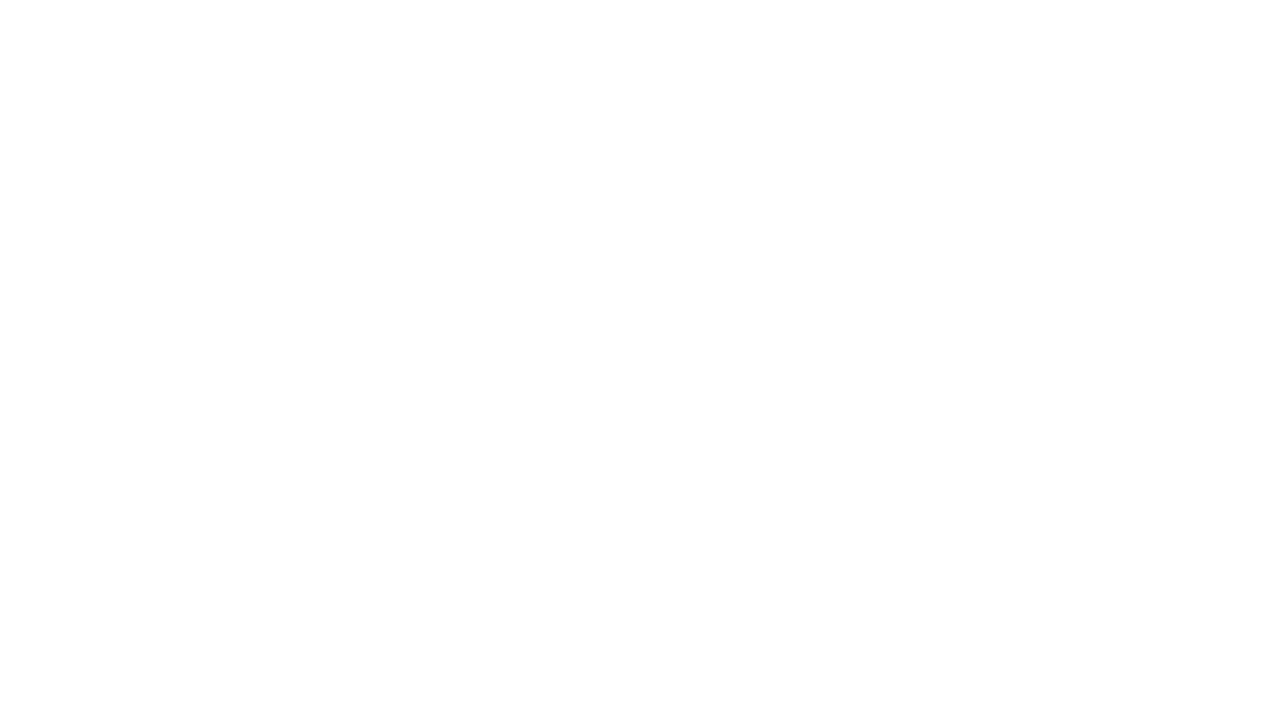
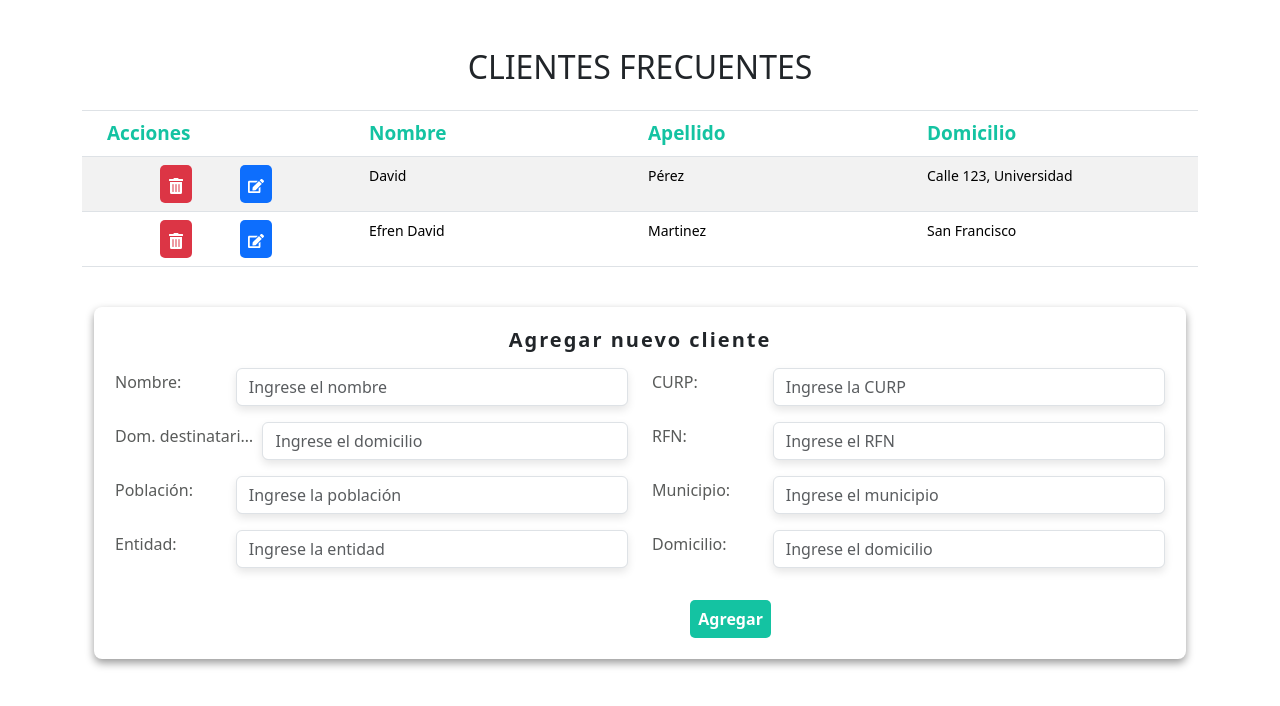
Before and after one commit to LuisPerezcx/UZACHI-FRONTEND, a React (Create React App) app: page /ClientesFrecuentes in a window 1280 px wide. Before the commit this address had no page. Shown: the top 706 px of the page. Built offline with nearby package versions, Linux system fonts and the light colour scheme.

Commit message:
Vista Clientes frecuentes

```diff
--- a/package.json
+++ b/package.json
@@ -14,6 +14,7 @@
     "react-bootstrap": "^2.10.5",
     "react-bootstrap-icons": "^1.11.4",
     "react-dom": "^18.3.1",
+    "react-icons": "^5.3.0",
     "react-router-dom": "^6.28.0",
     "react-scripts": "^5.0.1",
     "web-vitals": "^2.1.4"
--- a/src/components/NavAdmin.js
+++ b/src/components/NavAdmin.js
@@ -19,7 +19,7 @@ export const NavAdmin = () => {
               <NavDropdown className='size-font-subtitle ' title={<span style={{ color: 'white' }}>Catalogos</span>}>
                 <NavDropdown.Item href="/GestionTransporte" className='dropdown-item'>Transporte</NavDropdown.Item>
                 <NavDropdown.Item href="#Liga" className='dropdown-item'>Comunidades</NavDropdown.Item>
-                <NavDropdown.Item href="#Liga" className='dropdown-item'>Clientes frecuentes</NavDropdown.Item>
+                <NavDropdown.Item href="/ClientesFrecuentes" className='dropdown-item'>Clientes frecuentes</NavDropdown.Item>
               </NavDropdown>
 
               <Nav.Link href="#home" className='size-font-subtitle mx-3' style={{ color: 'white' }}>Historial</Nav.Link>
--- /dev/null
+++ b/src/pages/ClientesFrecuentes/ClientesFrecuentes.jsx
@@ -0,0 +1,17 @@
+import React from "react";
+import "bootstrap/dist/css/bootstrap.min.css";
+import ListadoClientes from "./Components/ListadoClientes";
+import FormularioCliente from "./Components/FormularioCliente";
+
+const ClientesFrecuentes = () => {
+  return (
+    <div className="container mt-5">
+      <h2 className="text-center mb-4">CLIENTES FRECUENTES</h2>
+      <ListadoClientes />
+
+      <FormularioCliente />
+    </div>
+  );
+};
+
+export default ClientesFrecuentes;
--- /dev/null
+++ b/src/pages/ClientesFrecuentes/Components/FormularioCliente.jsx
@@ -0,0 +1,137 @@
+import React from "react";
+
+const FormularioCliente = () => {
+  const formContainerStyle = {
+    backgroundColor: "white",
+    border: "none",
+    boxShadow: "0 4px 8px rgba(0, 0, 1, 0.4)",
+    borderRadius: "8px",
+    padding: "5px",
+
+  };
+
+  const interletradoStyle = {
+    letterSpacing: "2px",
+  };
+  return (
+    <div className="container mt-4 mb-4">
+      <div style={formContainerStyle}>
+        <div className="form-container p-3">
+          <h5 className="text-center mb-3 fw-bold" style={interletradoStyle}>Agregar nuevo cliente</h5>
+          <form>
+            <div className="row">
+              {/* Columna 1 */}
+              <div className="col-md-6">
+                <div className="mb-3 d-flex align-items-center">
+                  <label htmlFor="nombre" className="form-label me-2" style={{ width: "150px" }}>
+                    Nombre:
+                  </label>
+                  <input
+                    type="text"
+                    className="form-control"
+                    id="nombre"
+                    placeholder="Ingrese el nombre"
+                  />
+                </div>
+                <div className="mb-3 d-flex align-items-center">
+                  <label
+                    htmlFor="domicilioDestinatario"
+                    className="form-label me-2"
+                    style={{ width: "200px" }}
+                  >
+                    Dom. destinatario:
+                  </label>
+                  <input
+                    type="text"
+                    className="form-control"
+                    id="domicilioDestinatario"
+                    placeholder="Ingrese el domicilio"
+                  />
+                </div>
+                <div className="mb-3 d-flex align-items-center">
+                  <label htmlFor="poblacion" className="form-label me-2" style={{ width: "150px" }}>
+                    Población:
+                  </label>
+                  <input
+                    type="text"
+                    className="form-control"
+                    id="poblacion"
+                    placeholder="Ingrese la población"
+                  />
+                </div>
+                <div className="mb-3 d-flex align-items-center">
+                  <label htmlFor="entidad" className="form-label me-2" style={{ width: "150px" }}>
+                    Entidad:
+                  </label>
+                  <input
+                    type="text"
+                    className="form-control"
+                    id="entidad"
+                    placeholder="Ingrese la entidad"
+                  />
+                </div>
+              </div>
+
+              {/* Columna 2 */}
+              <div className="col-md-6">
+                <div className="mb-3 d-flex align-items-center">
+                  <label htmlFor="curp" className="form-label me-2" style={{ width: "150px" }}>
+                    CURP:
+                  </label>
+                  <input
+                    type="text"
+                    className="form-control"
+                    id="curp"
+                    placeholder="Ingrese la CURP"
+                  />
+                </div>
+                <div className="mb-3 d-flex align-items-center">
+                  <label htmlFor="rfn" className="form-label me-2" style={{ width: "150px" }}>
+                    RFN:
+                  </label>
+                  <input
+                    type="text"
+                    className="form-control"
+                    id="rfn"
+                    placeholder="Ingrese el RFN"
+                  />
+                </div>
+                <div className="mb-3 d-flex align-items-center">
+                  <label htmlFor="municipio" className="form-label me-2" style={{ width: "150px" }}>
+                    Municipio:
+                  </label>
+                  <input
+                    type="text"
+                    className="form-control"
+                    id="municipio"
+                    placeholder="Ingrese el municipio"
+                  />
+                </div>
+                <div className="mb-3 d-flex align-items-center">
+                  <label htmlFor="domicilio" className="form-label me-2" style={{ width: "150px" }}>
+                    Domicilio:
+                  </label>
+                  <input
+                    type="text"
+                    className="form-control"
+                    id="domicilio"
+                    placeholder="Ingrese el domicilio"
+                  />
+                </div>
+              </div>
+            </div>
+
+            {/* Botón Agregar */}
+            <div className="d-flex justify-content-center mt-3 me-4">
+              <button type="submit" className="btn btn-success">
+                Agregar
+              </button>
+            </div>
+          </form>
+        </div>
+      </div>
+    </div>
+  );
+};
+
+export default FormularioCliente;
--- /dev/null
+++ b/src/pages/ClientesFrecuentes/Components/ListadoClientes.jsx
@@ -0,0 +1,64 @@
+import React, { useState } from "react";
+import { FaEdit, FaTrashAlt } from "react-icons/fa";
+
+const ListadoClientes = () => {
+  // Estados estaticos por ahora
+  const [clientes, setClientes] = useState([
+    { id: 1, nombre: "David ", domicilio: "Calle 123, Universidad", apellido: "Pérez" },
+    { id: 2, nombre: "Efren David ", domicilio: "San Francisco ", apellido: "Martinez " },
+  ]);
+
+  // eliminar cliente
+  const eliminarCliente = (id) => {
+    const nuevosClientes = clientes.filter((cliente) => cliente.id !== id);
+    setClientes(nuevosClientes);
+  };
+
+  // editar cliente (ejemplo básico)
+  const editarCliente = (id) => {
+    alert(`Editar cliente con ID: ${id}`);
+  };
+
+  return (
+    <div className="table-container mt-4 d-flex justify-content-center w-100">
+      <table className="table table-striped table-bordered w-100 justify-content-center">
+        <thead>
+          <tr>
+            <th className="w-25">Acciones</th>
+            <th className="w-25">Nombre</th>
+            <th className="w-25">Apellido</th>
+            <th className="w-25">Domicilio</th>
+          </tr>
+        </thead>
+        <tbody>
+          {clientes.map((cliente) => (
+            <tr key={cliente.id}>
+              <td className="d-flex justify-content-right">
+              <button
+                  className="btn btn-danger"
+                  onClick={() => eliminarCliente(cliente.id)}
+                  title="Eliminar"
+                >
+                  <FaTrashAlt />
+                </button>
+                <button
+                  className="btn btn-primary"
+                  onClick={() => editarCliente(cliente.id)}
+                  title="Editar"
+                >
+                  <FaEdit />
+                </button>
+
+              </td>
+              <td>{cliente.nombre}</td>
+              <td>{cliente.apellido}</td>
+              <td>{cliente.domicilio}</td>
+            </tr>
+          ))}
+        </tbody>
+      </table>
+    </div>
+  );
+};
+
+export default ListadoClientes;
--- a/src/routes.js
+++ b/src/routes.js
@@ -9,6 +9,7 @@ import { Formulario } from './pages/Formulario';
 import { CalculadoraEspecial } from './components/Calculadora/CalculadoraEspecial';
 import { CalculadoraEstandar } from './components/Calculadora/CalculadoraEstandar';
 import { Calculadoras } from './pages/Calculadoras';
+import ClientesFrecuentes from './pages/ClientesFrecuentes/ClientesFrecuentes';
 
 
 const AppRoutes = () => {
@@ -18,6 +19,8 @@ const AppRoutes = () => {
       <Route path="/ReportesInternos" element={<ReportesInternos />} />
       <Route path='/ReportesSemarnat' element={<ReportesPage />}/>
       <Route path='/GestionTransporte' element={<GestionTransporte/>} />
+      <Route path='/ClientesFrecuentes' element={<ClientesFrecuentes/>} />
+
       <Route path='/Formulario' element={<Formulario/>} />
       <Route path='/Formulario3' element={<Formulario3/>} />
 
```
Also changed, not shown: 1 other file (tests, documents, lock files or other folders).
